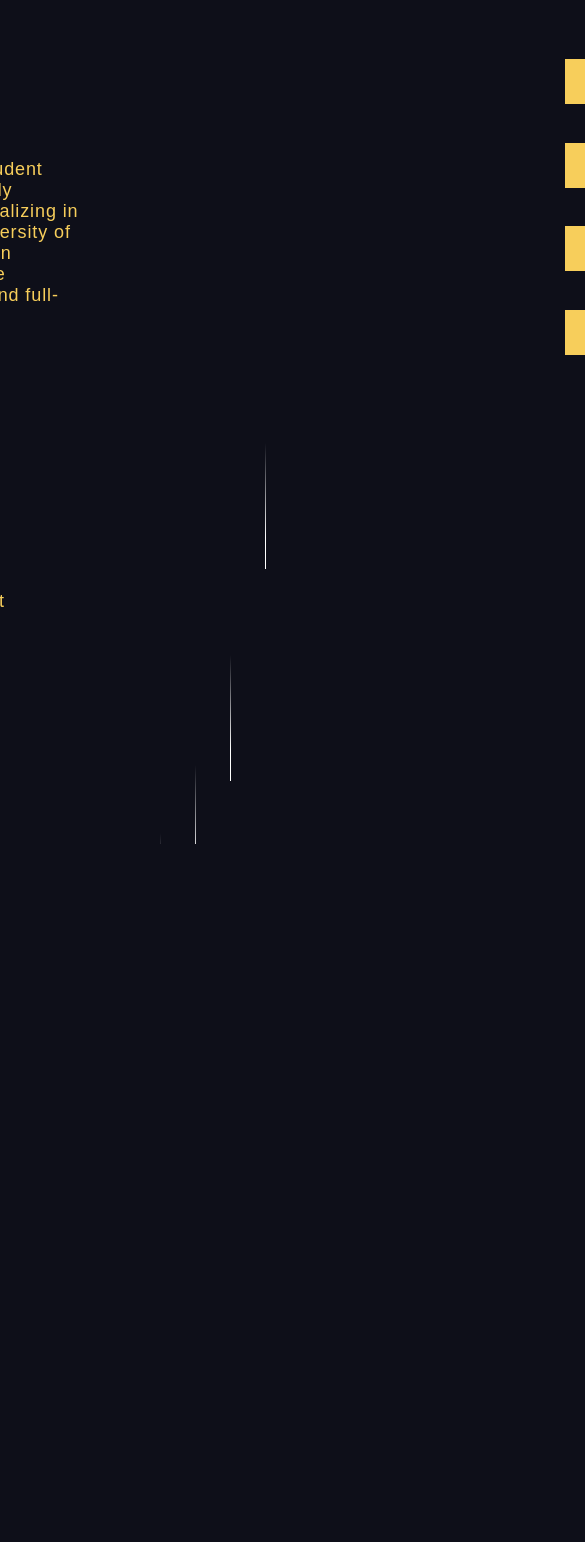
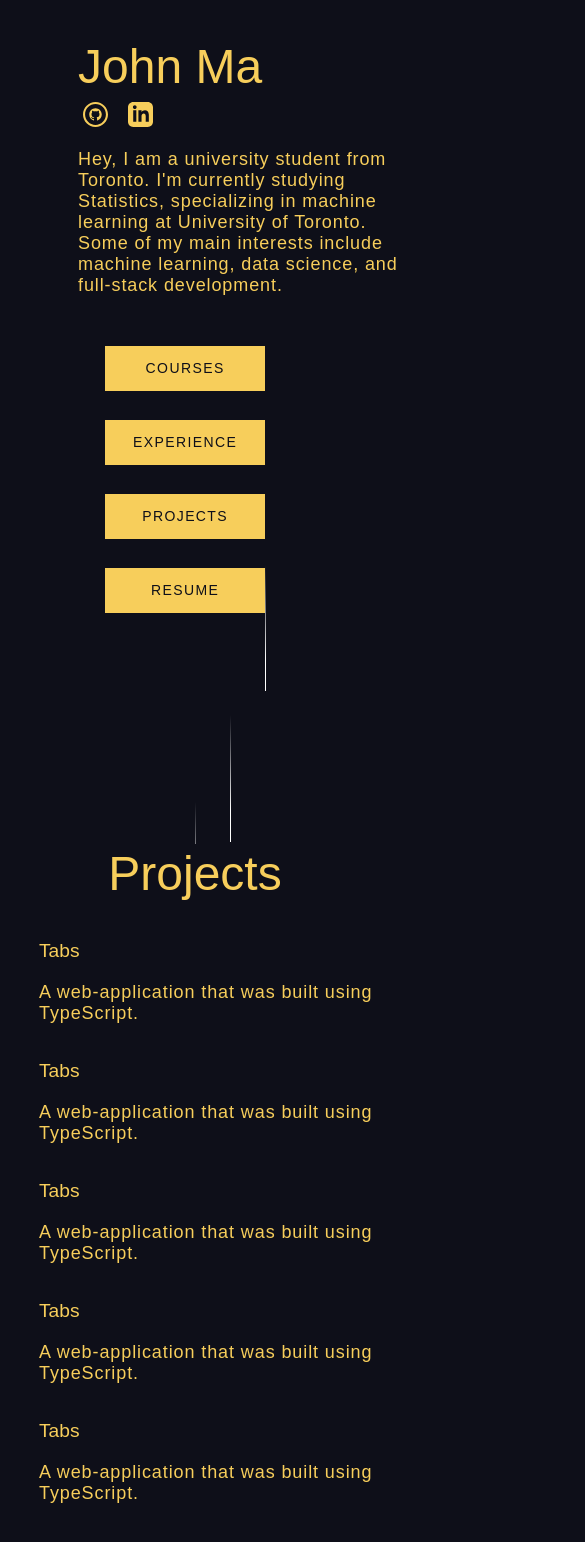
Before and after one commit to jiputer/jiputer.github.io, a React (Create React App) app: page / in a window 390 px wide. Shown: the top 1542 px of the page, 585 px wide, since content can reach past the window. Before the commit the page ends 844 px from the top, so only its background shows below. Built offline with nearby package versions, Linux system fonts and the light colour scheme.

Commit message:
New changes to main page and projectssections for web-responsiveness

```diff
--- a/src/components/aboutMe/AboutMe.css
+++ b/src/components/aboutMe/AboutMe.css
@@ -1,30 +1,31 @@
 .aboutMeContainer{
-    align-items: center;
+    align-items: left;
+    display: flexbox;
+    flex-direction: column;
+    justify-content: left;
+    text-align: left;
+    background-color: #0E0F19;
+    width: 40vmax;
+    margin-right: 20vmin;
+    margin-left: 20vmin;
+}
+header{
+    position: relative;
+    align-items: left;
     display: flex;
     flex-direction: column;
-    justify-content: center;
-    text-align: center;
-    background-color: #0E0F19;
-    padding:  10px 0px;
-    width: 1000px;
-    margin-right: 250px;
-}
-header{
-    align-items: center;
-    display: flex;
-    flex-direction: column;
-    justify-content: center;
+    justify-content: left;
     font-size: xxx-large;
     color: #F7CE5B;
 }
 p{
+    align-items: left;
+    display: flex;
+    word-wrap: break-word;
+    width: 40vmax;
 
-    align-items: center;
-    display: flex;
-    width:300px;
-    padding: 20px;
-    margin-left: 50px;
-    justify-content: center;
+    padding-top: 20px;
+    justify-content: left;
     font-size: large;
     color: #F7CE5B;
 }
--- a/src/components/aboutMe/icons.css
+++ b/src/components/aboutMe/icons.css
@@ -9,9 +9,10 @@
   }
 
 .icons {
-    z-index: 2;
+    z-index: 1;
     display: flex;
     align-items: center;
+
   }
 
 .icons > * {
@@ -19,23 +20,18 @@
   }
 
 .icon {
-  height: 30px;
-  width: 30px;
+  height: 25px;
+  width: 25px;
+  padding:5px;
 }
 
 
 .icon:hover{
-    animation: icon-spin 0.5s linear;
-    filter:invert(41%) sepia(8%) saturate(2393%) hue-rotate(125deg) brightness(91%) contrast(85%);
+    animation: icon-spin 1.0s;
+    filter:invert(41%) sepia(8%) saturate(1500%) hue-rotate(125deg) brightness(91%) contrast(55%);
   }
 
-
-
 @keyframes icon-spin {
-  from {
-    transform: rotate(0deg);
-  }
-  to {
-    transform: rotate(360deg);
-  }
+ 30% {transform: scale(1.5,1.5);}
+ 50% {transform: scale(1.5,1.5);}
 }
--- a/src/components/buttons/Button.css
+++ b/src/components/buttons/Button.css
@@ -22,22 +22,22 @@
         flex-wrap: wrap;
     justify-content: center;
     text-align: center;
-    width: 100%;
-    height: 100%;
-    margin: 0 auto;
+
+    min-width: 160px;
+    min-height: 70px;
+    width: 81%;
+    height: 14%;
+    margin: 1vw;
   /*   padding: 2em 0em; */
   }
 
   .container {
-    align-items: left;
-    display: flex;
-    flex-direction: column;
-    justify-content: right;
-    text-align: center;
-    background-color: #0E0F19;
-    padding:  10px 0px;
-    width: 250px;
-    margin-left: 80px;
+
+    background-color: transparent;
+    min-width: 160px;
+    min-height: 70px;
+    width: 12vw;
+    height: 3vw;
   }
 
   h1 {
@@ -63,11 +63,10 @@
     font-size: 14px;
     font-weight: 400;
     line-height: 45px;
-    max-width: 160px;
     position: relative;
     text-decoration: none;
     text-transform: uppercase;
-    width: 100%;
+    min-width: 100%;
   }
 
   .btn:hover {
--- /dev/null
+++ b/src/components/buttons/HomeButton.js
@@ -0,0 +1,15 @@
+import "./Button.css"
+
+function HomeButton() {
+  return (
+
+      <div class="buttons">
+        <div class="container">
+            <a href="https://twitter.com/masuwa1018" class="btn effect04" data-sm-link-text="HOME" target="_blank"><span>HOME</span></a>
+        </div>
+      </div>
+
+  );
+}
+
+export default HomeButton;
--- a/src/components/buttons/index.js
+++ b/src/components/buttons/index.js
@@ -4,12 +4,13 @@ import GithubButton from "./GithubButton";
 import LinkedInButton from "./LinkedInButton";
 import ProjectsButton from "./ProjectsButton";
 import ResumeButton from "./ResumeButton";
-
+import HomeButton from "./HomeButton";
 export {
     CoursesButton,
     ExperienceButton,
     GithubButton,
     LinkedInButton,
     ProjectsButton,
-    ResumeButton
+    ResumeButton,
+    HomeButton
 }
--- a/src/components/main/MainPage.css
+++ b/src/components/main/MainPage.css
@@ -3,24 +3,47 @@
     display: flex;
     flex-direction: column;
     justify-content: center;
+    padding:0;
+    margin:0;
+    width: 100%;
+    height: 100%;
 }
 
 .landingContainer{
-    align-items: left;
-    display: flex;
-    flex-direction: row;
-    justify-content: left;
+    display: -webkit-inline-flex;
+    flex-flow: row wrap;
     padding: 10vw;
     margin-bottom: 20vw;
-    width: 1080px;
+    width: 100%;
 }
 
 .projectsContainer{
-    align-items: left;
-    display: flex;
-    flex-direction: row;
-    justify-content: left;
+    display: -webkit-inline-flex;
+    flex-flow: row wrap;
+    padding: 10vw;
     margin-bottom: 20vw;
-    width: 1080px;
+    width: 100%;
+    padding-right: 10vw;
+    padding-top: 10vw;
+    margin-bottom: 20vw;
+    width: 100%;
 
 }
+.buttonContainer{
+    display: inline-flexbox;
+    flex-flow: row wrap;
+    padding: 10vw;
+    margin-bottom: 20vw;
+    width: 100%;
+    text-align: center;
+    background-color: transparent;
+    padding:  10px 0px;
+    width: 250px;
+    margin-left: 80px;
+}
+.sectionTitle{
+    z-index: index inherit;
+    justify-content: left;
+    font-size: xxxx-large;
+    align-items: left;
+}
--- a/src/components/main/MainPage.js
+++ b/src/components/main/MainPage.js
@@ -1,5 +1,5 @@
 import "./MainPage.css"
-import { CoursesButton, ExperienceButton, GithubButton, LinkedInButton, ProjectsButton, ResumeButton } from "../buttons";
+import { CoursesButton, ExperienceButton, ProjectsButton, ResumeButton } from "../buttons";
 import AboutMe from "../aboutMe/AboutMe";
 import Navbar from "../navbar/NavBar";
 import Projects from "../projects/ProjectsSection";
@@ -8,19 +8,22 @@ import Background from "../background/Background";
 function MainPage() {
   return (
     <div className = "mainContainer">
+    <Background/>
 
+    <Navbar/>
     <div className = "landingContainer">
       <AboutMe/>
-      <Background/>
-          <div className="container">
+          <div className="buttonContainer">
             <CoursesButton/>
             <ExperienceButton/>
             <ProjectsButton/>
             <ResumeButton/>
           </div>
     </div>
-    <div className = "landingContainer">
-    <Navbar/>
+ <header className="sectionTitle">Projects</header>
+
+    <div className = "projectsContainer">
+
     <Projects/>
     </div>
     </div>
--- a/src/components/navbar/NavBar.js
+++ b/src/components/navbar/NavBar.js
@@ -1,20 +1,34 @@
 import React, { useEffect } from 'react';
+import { CoursesButton, ExperienceButton, HomeButton, ProjectsButton, ResumeButton } from "../buttons";
+import "./navbar.css"
+function Navbar() {
 
-function Navbar() {
   useEffect(() => {
+    const navbar = document.querySelector('.navbar');
     window.addEventListener('scroll', () => {
-      const navbar = document.querySelector('.navbar');
-      if (window.scrollY > 50) {
+      if (window.scrollY > 650) {
+        navbar.style.display = 'block';
         navbar.classList.add('sticky');
+
+
       } else {
+        navbar.style.display = 'none';
+
         navbar.classList.remove('sticky');
+
       }
     });
   }, []);
 
   return (
     <nav className="navbar">
-      {/* navbar content goes here */}
+        <div className="barContainer">
+        <HomeButton/>
+        <CoursesButton/>
+        <ExperienceButton/>
+        <ProjectsButton/>
+        <ResumeButton/>
+        </div>
     </nav>
   );
 }
--- a/src/components/navbar/navbar.css
+++ b/src/components/navbar/navbar.css
@@ -1,4 +1,20 @@
 .sticky {
+    position: fixed;
+    top: 0;
+    left: 0;
+    right: 0;
+    z-index: 10;
+    transition: all 0.3s ease-in-out;
+  }
+.barContainer{
+    justify-content: center;
+    display: -webkit-inline-flex;
+    flex-direction: row;
+    margin:0;
+    color:transparent;
+    background-color: transparent;
+  }
+ .navbar.sticky {
     position: fixed;
     top: 0;
     left: 0;
@@ -6,10 +22,12 @@
     z-index: 10;
   }
 
-  .navbar.sticky {
-    position: fixed;
-    top: 0;
-    left: 0;
-    right: 0;
-    z-index: 10;
+  .navbar {
+    display: none;
+    transition: display 0.3s ease-in-out;
   }
+  .navbar .show{
+    display: block;
+    transition: display 0.5s ease-in-out;
+
+  }
--- a/src/components/projects/ProjectsSection.js
+++ b/src/components/projects/ProjectsSection.js
@@ -3,11 +3,28 @@ import "./projects.css";
 function Projects() {
   return (
     <div className = "projects">
-    <div className="project">
-      <header className="projectheader">Tabs</header>
-      <p>A web-application that was built using TypeScript. </p>
+        <div className="project">
+            <header className="projectheader">Tabs</header>
+            <p>A web-application that was built using TypeScript. </p>
+         </div>
+         <div className="project">
+            <header className="projectheader">Tabs</header>
+            <p>A web-application that was built using TypeScript. </p>
+         </div>
+         <div className="project">
+            <header className="projectheader">Tabs</header>
+            <p>A web-application that was built using TypeScript. </p>
+         </div>
+         <div className="project">
+            <header className="projectheader">Tabs</header>
+            <p>A web-application that was built using TypeScript. </p>
+         </div>
+         <div className="project">
+            <header className="projectheader">Tabs</header>
+            <p>A web-application that was built using TypeScript. </p>
+         </div>
     </div>
-    </div>
+
   );
 }
 
--- a/src/components/projects/projects.css
+++ b/src/components/projects/projects.css
@@ -3,11 +3,12 @@
     display: flex;
     flex-direction: column;
     justify-content: left;
+    margin-left:10vmin;
 }
 
 .projects{
     align-items: left;
-    display: flex;
+    display: flexbox;
     flex-direction: row;
     justify-content: left;
 }
```
Also changed, not shown: src/components/projects/Project.js (added, +10 -0 lines), 1 other file (tests, documents, lock files or other folders).
